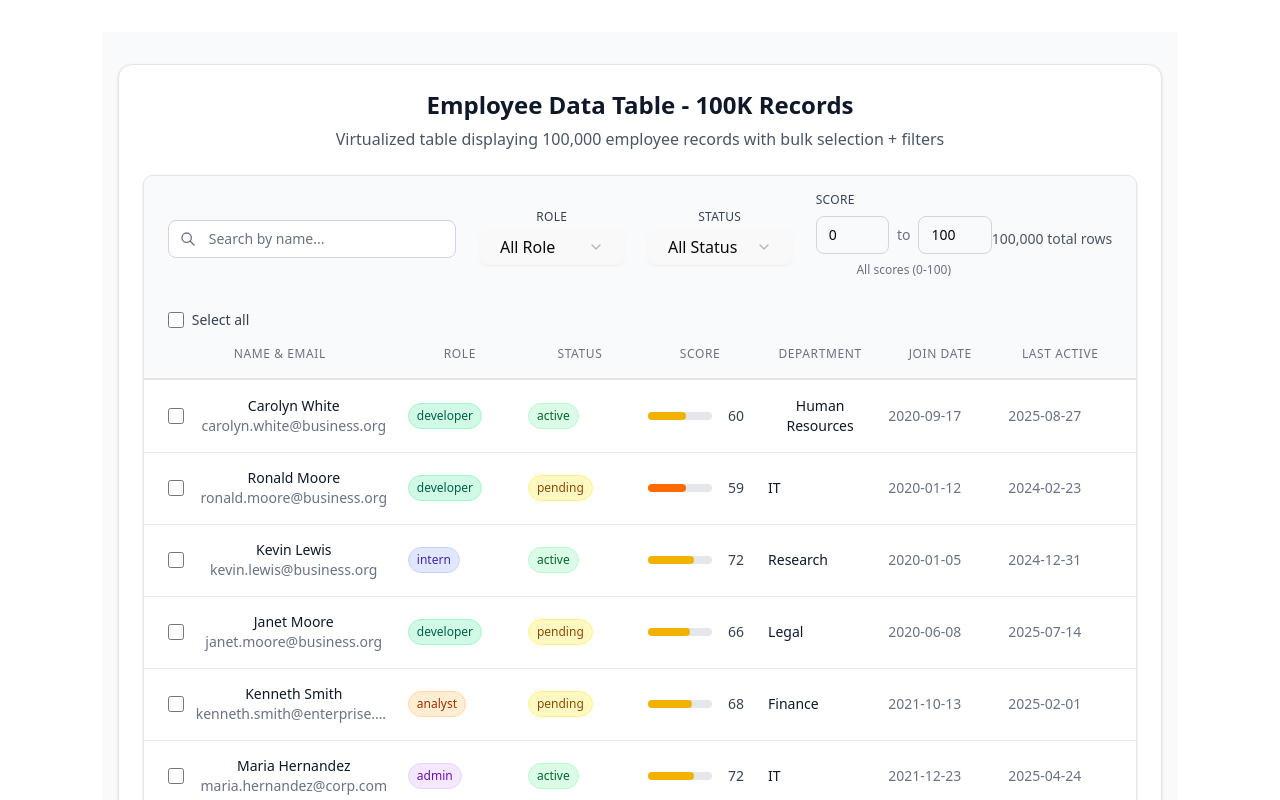
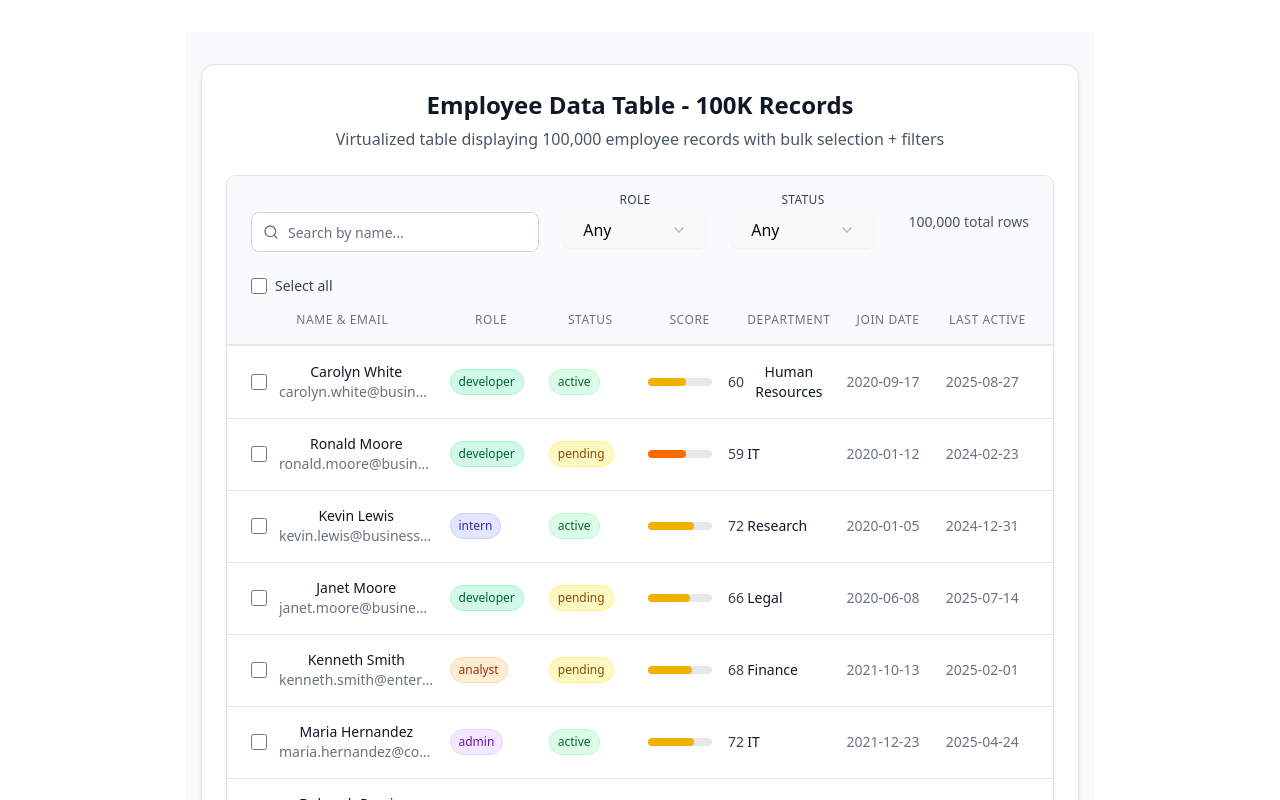
Before and after one commit to amoghs96/litvue-take-home, a React (Vite) app in the folder my-project/: page / in a window 1280 px wide. Shown: the top 800 px of the page. Built offline with nearby package versions, Linux system fonts and the light colour scheme.

Commit message:
further filter improvements

```diff
--- a/my-project/src/components/filters/FilterPill.tsx
+++ b/my-project/src/components/filters/FilterPill.tsx
@@ -1,4 +1,5 @@
 import React from 'react';
+import { X } from 'lucide-react';
 
 interface FilterPillProps {
   label: string;
@@ -24,23 +25,9 @@ export const FilterPill: React.FC<FilterPillProps> = ({
       <button
         type="button"
         onClick={onRemove}
-        className="ml-1 inline-flex items-center justify-center w-4 h-4 text-blue-600 hover:text-blue-800 hover:bg-blue-200 rounded-full focus:outline-none focus:ring-2 focus:ring-blue-500 focus:ring-offset-1 transition-colors"
         aria-label={`Remove ${label} filter`}
       >
-        <svg
-          className="w-3 h-3"
-          fill="none"
-          stroke="currentColor"
-          viewBox="0 0 24 24"
-          aria-hidden="true"
-        >
-          <path
-            strokeLinecap="round"
-            strokeLinejoin="round"
-            strokeWidth={2}
-            d="M6 18L18 6M6 6l12 12"
-          />
-        </svg>
+        <X size={10} />
       </button>
     </div>
   );
--- a/my-project/src/components/filters/FilterPills.tsx
+++ b/my-project/src/components/filters/FilterPills.tsx
@@ -57,16 +57,6 @@ export const FilterPills: React.FC<FilterPillsProps> = ({
     });
   }
 
-  // Score filter (only if different from default range)
-  if (filters.scoreMin !== 0 || filters.scoreMax !== 100) {
-    activePills.push({
-      key: 'scoreMin', // We'll handle both min/max together
-      label: 'Score',
-      value: `${filters.scoreMin}-${filters.scoreMax}`,
-      clearValue: 0, // Will be handled specially
-    });
-  }
-
   if (activePills.length === 0) {
     return null;
   }
@@ -75,13 +65,7 @@ export const FilterPills: React.FC<FilterPillsProps> = ({
     key: keyof FilterState,
     clearValue: string | number
   ) => {
-    if (key === 'scoreMin') {
-      // Reset both score min and max
-      onFilterChange('scoreMin', 0);
-      onFilterChange('scoreMax', 100);
-    } else {
-      onFilterChange(key, clearValue);
-    }
+    onFilterChange(key, clearValue);
   };
 
   return (
--- a/my-project/src/components/filters/RangeFilter.tsx
+++ /dev/null
@@ -1,151 +0,0 @@
-import React, { useState, useMemo } from 'react';
-import debounce from 'lodash.debounce';
-
-interface RangeFilterProps {
-  minValue: number;
-  maxValue: number;
-  onMinChange: (value: number) => void;
-  onMaxChange: (value: number) => void;
-  min?: number;
-  max?: number;
-  step?: number;
-  label: string;
-  className?: string;
-  debounceMs?: number;
-}
-
-export const RangeFilter: React.FC<RangeFilterProps> = ({
-  minValue,
-  maxValue,
-  onMinChange,
-  onMaxChange,
-  min = 0,
-  max = 100,
-  step = 1,
-  label,
-  className = '',
-  debounceMs = 300,
-}) => {
-  const [localMinValue, setLocalMinValue] = useState(minValue.toString());
-  const [localMaxValue, setLocalMaxValue] = useState(maxValue.toString());
-
-  const debouncedMinChange = useMemo(
-    () =>
-      debounce((value: number) => {
-        onMinChange(value);
-      }, debounceMs),
-    [onMinChange, debounceMs]
-  );
-
-  const debouncedMaxChange = useMemo(
-    () =>
-      debounce((value: number) => {
-        onMaxChange(value);
-      }, debounceMs),
-    [onMaxChange, debounceMs]
-  );
-
-  const handleMinChange = (event: React.ChangeEvent<HTMLInputElement>) => {
-    const value = event.target.value;
-    setLocalMinValue(value);
-
-    const numValue = parseInt(value, 10);
-    if (!isNaN(numValue) && numValue >= min && numValue <= max) {
-      debouncedMinChange(numValue);
-    }
-  };
-
-  const handleMaxChange = (event: React.ChangeEvent<HTMLInputElement>) => {
-    const value = event.target.value;
-    setLocalMaxValue(value);
-
-    const numValue = parseInt(value, 10);
-    if (!isNaN(numValue) && numValue >= min && numValue <= max) {
-      debouncedMaxChange(numValue);
-    }
-  };
-
-  const handleReset = () => {
-    setLocalMinValue(min.toString());
-    setLocalMaxValue(max.toString());
-    onMinChange(min);
-    onMaxChange(max);
-  };
-
-  const isFiltered = minValue !== min || maxValue !== max;
-
-  return (
-    <div className={`flex flex-col space-y-2 ${className}`}>
-      <div className="flex items-center justify-between">
-        <label className="text-xs font-medium text-gray-700 uppercase tracking-wide">
-          {label}
-        </label>
-
-        {isFiltered && (
-          <button
-            type="button"
-            onClick={handleReset}
-            className="text-xs text-blue-600 hover:text-blue-800 focus:outline-none focus:underline"
-            aria-label={`Reset ${label.toLowerCase()} filter`}
-          >
-            Reset
-          </button>
-        )}
-      </div>
-
-      <div className="flex items-center space-x-2">
-        <div className="flex-1">
-          <label htmlFor={`${label}-min`} className="sr-only">
-            Minimum {label.toLowerCase()}
-          </label>
-          <input
-            id={`${label}-min`}
-            type="number"
-            min={min}
-            max={max}
-            step={step}
-            value={localMinValue}
-            onChange={handleMinChange}
-            placeholder="Min"
-            className="w-full px-3 py-2 text-sm border border-gray-300 rounded-md focus:outline-none focus:ring-2 focus:ring-blue-500 focus:border-blue-500"
-            aria-label={`Minimum ${label.toLowerCase()}`}
-          />
-        </div>
-
-        <span className="text-gray-500 text-sm">to</span>
-
-        <div className="flex-1">
-          <label htmlFor={`${label}-max`} className="sr-only">
-            Maximum {label.toLowerCase()}
-          </label>
-          <input
-            id={`${label}-max`}
-            type="number"
-            min={min}
-            max={max}
-            step={step}
-            value={localMaxValue}
-            onChange={handleMaxChange}
-            placeholder="Max"
-            className="w-full px-3 py-2 text-sm border border-gray-300 rounded-md focus:outline-none focus:ring-2 focus:ring-blue-500 focus:border-blue-500"
-            aria-label={`Maximum ${label.toLowerCase()}`}
-          />
-        </div>
-      </div>
-
-      {/* Visual range indicator */}
-      <div className="text-xs text-gray-500 text-center">
-        {minValue === min && maxValue === max
-          ? `All scores (${min}-${max})`
-          : `${minValue}-${maxValue}`}
-      </div>
-
-      {/* Screen reader feedback */}
-      <div className="sr-only" aria-live="polite" aria-atomic="true">
-        {isFiltered
-          ? `Filtering ${label.toLowerCase()} from ${minValue} to ${maxValue}`
-          : `No ${label.toLowerCase()} filter applied`}
-      </div>
-    </div>
-  );
-};
--- a/my-project/src/components/filters/SelectFilter.tsx
+++ b/my-project/src/components/filters/SelectFilter.tsx
@@ -42,7 +42,7 @@ export const SelectFilter: React.FC<SelectFilterProps> = ({
 
       <Select value={value || 'all'} onValueChange={handleValueChange}>
         <SelectTrigger
-          className="w-full bg-white border-gray-300 focus:ring-2 focus:ring-blue-500 focus:border-blue-500"
+          className="w-full h-10 bg-white border-gray-300 focus:ring-2 focus:ring-blue-500 focus:border-blue-500"
           aria-label={`Filter by ${label.toLowerCase()}`}
         >
           <SelectValue placeholder={placeholder} />
@@ -50,7 +50,7 @@ export const SelectFilter: React.FC<SelectFilterProps> = ({
 
         <SelectContent>
           <SelectItem value="all" className="font-medium">
-            All {label}
+            Any
           </SelectItem>
 
           {options.map((option) => (
--- a/my-project/src/components/filters/TextFilter.tsx
+++ b/my-project/src/components/filters/TextFilter.tsx
@@ -1,5 +1,6 @@
 import React, { useState, useMemo, useRef, useEffect } from 'react';
 import debounce from 'lodash.debounce';
+import { Search, X } from 'lucide-react';
 
 interface TextFilterProps {
   value: string;
@@ -21,6 +22,7 @@ export const TextFilter: React.FC<TextFilterProps> = ({
   const [localValue, setLocalValue] = useState(value);
   const inputRef = useRef<HTMLInputElement>(null);
 
+  // Create debounced onChange function
   const debouncedOnChange = useMemo(
     () =>
       debounce((newValue: string) => {
@@ -60,22 +62,7 @@ export const TextFilter: React.FC<TextFilterProps> = ({
 
       <div className="relative">
         {/* Search Icon */}
-        <div className="absolute inset-y-0 left-0 flex items-center pl-3 pointer-events-none">
-          <svg
-            className="w-4 h-4 text-gray-500"
-            fill="none"
-            stroke="currentColor"
-            viewBox="0 0 24 24"
-            aria-hidden="true"
-          >
-            <path
-              strokeLinecap="round"
-              strokeLinejoin="round"
-              strokeWidth={2}
-              d="M21 21l-6-6m2-5a7 7 0 11-14 0 7 7 0 0114 0z"
-            />
-          </svg>
-        </div>
+        <Search className="absolute left-3 top-1/2 h-4 w-4 -translate-y-1/2 text-gray-500 pointer-events-none" />
 
         {/* Input Field */}
         <input
@@ -86,7 +73,7 @@ export const TextFilter: React.FC<TextFilterProps> = ({
           onChange={handleInputChange}
           onKeyDown={handleKeyDown}
           placeholder={placeholder}
-          className="block w-full pl-10 pr-10 py-2 border border-gray-300 rounded-md leading-5 bg-white placeholder-gray-500 focus:outline-none focus:placeholder-gray-400 focus:ring-2 focus:ring-blue-500 focus:border-blue-500 text-sm"
+          className="h-10 w-full pl-9 pr-10 border border-gray-300 rounded-md bg-white text-sm placeholder-gray-500 focus:outline-none focus:ring-2 focus:ring-blue-500 focus:border-blue-500"
           aria-label={label}
           aria-describedby={localValue ? 'filter-clear-btn' : undefined}
         />
@@ -97,24 +84,11 @@ export const TextFilter: React.FC<TextFilterProps> = ({
             id="filter-clear-btn"
             type="button"
             onClick={handleClear}
-            className="absolute inset-y-0 right-0 flex items-center pr-3 text-gray-400 hover:text-gray-600 focus:outline-none focus:text-gray-600 transition-colors"
+            className="absolute right-2 top-1/2 -translate-y-1/2 p-1 text-gray-400 hover:text-gray-600 rounded transition-colors"
             aria-label="Clear filter"
             tabIndex={0}
           >
-            <svg
-              className="w-4 h-4"
-              fill="none"
-              stroke="currentColor"
-              viewBox="0 0 24 24"
-              aria-hidden="true"
-            >
-              <path
-                strokeLinecap="round"
-                strokeLinejoin="round"
-                strokeWidth={2}
-                d="M6 18L18 6M6 6l12 12"
-              />
-            </svg>
+            <X className="h-3.5 w-3.5" />
           </button>
         )}
       </div>
--- a/my-project/src/components/table/TableHeader.tsx
+++ b/my-project/src/components/table/TableHeader.tsx
@@ -2,7 +2,6 @@ import React from 'react';
 import { Button } from '@/components/ui/button';
 import { TextFilter } from '@/components/filters/TextFilter';
 import { SelectFilter } from '@/components/filters/SelectFilter';
-import { RangeFilter } from '@/components/filters/RangeFilter';
 import { FilterPills } from '@/components/filters/FilterPills';
 import { FilterState } from '@/types/table';
 
@@ -59,9 +58,8 @@ export const TableHeader: React.FC<TableHeaderProps> = ({
     >
       {/* Filter Section */}
       <div className="mb-6 space-y-4">
-        {/* Filters Row - Clean single row layout */}
-        <div className="flex items-center justify-between">
-          <div className="flex items-center gap-6">
+        <div className="flex items-end justify-between">
+          <div className="flex items-end gap-6">
             <TextFilter
               value={filters.nameFilter}
               onChange={(value) => onFilterChange('nameFilter', value)}
@@ -85,20 +83,9 @@ export const TableHeader: React.FC<TableHeaderProps> = ({
               label="Status"
               className="w-36"
             />
-
-            <RangeFilter
-              minValue={filters.scoreMin}
-              maxValue={filters.scoreMax}
-              onMinChange={(value) => onFilterChange('scoreMin', value)}
-              onMaxChange={(value) => onFilterChange('scoreMax', value)}
-              min={0}
-              max={100}
-              label="Score"
-              className="w-44"
-            />
           </div>
 
-          <div className="text-sm font-medium">
+          <div className="text-sm font-medium self-center">
             {hasActiveFilters ? (
               <span className="text-blue-600">
                 {filteredRows.toLocaleString()} of {totalRows.toLocaleString()}{' '}
--- /dev/null
+++ b/my-project/src/components/ui/input.tsx
@@ -0,0 +1,21 @@
+import * as React from "react"
+
+import { cn } from "@/lib/utils"
+
+function Input({ className, type, ...props }: React.ComponentProps<"input">) {
+  return (
+    <input
+      type={type}
+      data-slot="input"
+      className={cn(
+        "file:text-foreground placeholder:text-muted-foreground selection:bg-primary selection:text-primary-foreground dark:bg-input/30 border-input h-9 w-full min-w-0 rounded-md border bg-transparent px-3 py-1 text-base shadow-xs transition-[color,box-shadow] outline-none file:inline-flex file:h-7 file:border-0 file:bg-transparent file:text-sm file:font-medium disabled:pointer-events-none disabled:cursor-not-allowed disabled:opacity-50 md:text-sm",
+        "focus-visible:border-ring focus-visible:ring-ring/50 focus-visible:ring-[3px]",
+        "aria-invalid:ring-destructive/20 dark:aria-invalid:ring-destructive/40 aria-invalid:border-destructive",
+        className
+      )}
+      {...props}
+    />
+  )
+}
+
+export { Input }
--- a/my-project/src/hooks/useTableData.ts
+++ b/my-project/src/hooks/useTableData.ts
@@ -6,8 +6,6 @@ const initialFilters: FilterState = {
   nameFilter: '',
   roleFilter: '',
   statusFilter: '',
-  scoreMin: 0,
-  scoreMax: 100,
 };
 
 export const useTableData = (initialCount: number = 50) => {
@@ -52,10 +50,6 @@ export const useTableData = (initialCount: number = 50) => {
       }
 
       if (filters.statusFilter && row.status !== filters.statusFilter) {
-        return false;
-      }
-
-      if (row.score < filters.scoreMin || row.score > filters.scoreMax) {
         return false;
       }
 
@@ -112,9 +106,7 @@ export const useTableData = (initialCount: number = 50) => {
     return (
       filters.nameFilter !== '' ||
       filters.roleFilter !== '' ||
-      filters.statusFilter !== '' ||
-      filters.scoreMin !== 0 ||
-      filters.scoreMax !== 100
+      filters.statusFilter !== ''
     );
   }, [filters]);
 
--- a/my-project/src/types/table.ts
+++ b/my-project/src/types/table.ts
@@ -25,8 +25,6 @@ export interface FilterState {
   nameFilter: string;
   roleFilter: Role | '';
   statusFilter: Status | '';
-  scoreMin: number;
-  scoreMax: number;
 }
 
 export interface FilteredTableData {
```
